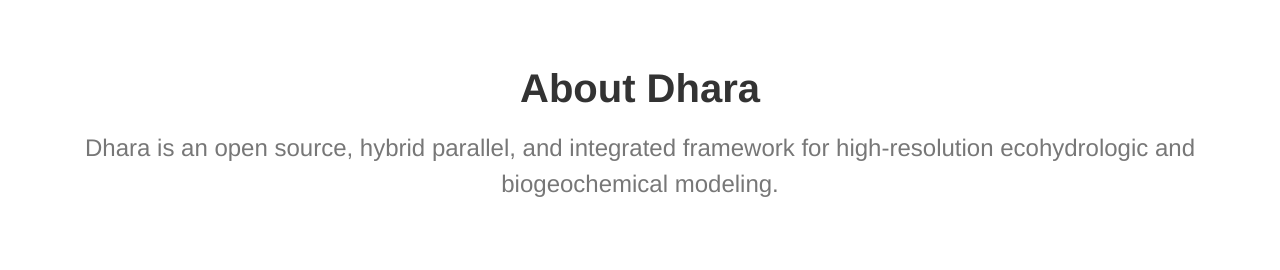
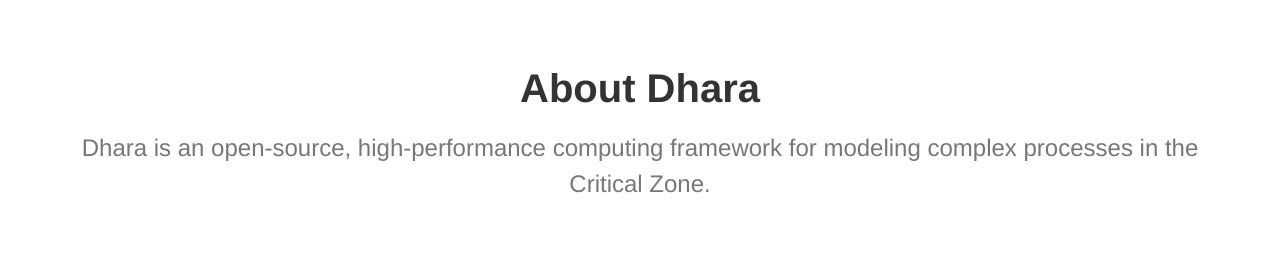
Before and after one commit to HydroComplexity/Dhara, a website: page index.html in a window 1280 px wide. Shown: the part 1039-1309 px from the top of the page. Drawn offline with nearby package versions, Linux system fonts and the light colour scheme; a web font is replaced by a local one.

Commit message:
Update Dhara info

```diff
--- a/index.html
+++ b/index.html
@@ -98,7 +98,7 @@
                     <h2 class="section-heading">About Dhara
                     </h2>
                     <h3 class="section-subheading text-muted">
-                        Dhara is an open source, hybrid parallel, and integrated framework for high-resolution ecohydrologic and biogeochemical modeling.
+                        Dhara is an open-source, high-performance computing framework for modeling complex processes in the Critical Zone.
                     </h3>
                 </div>
 
```
